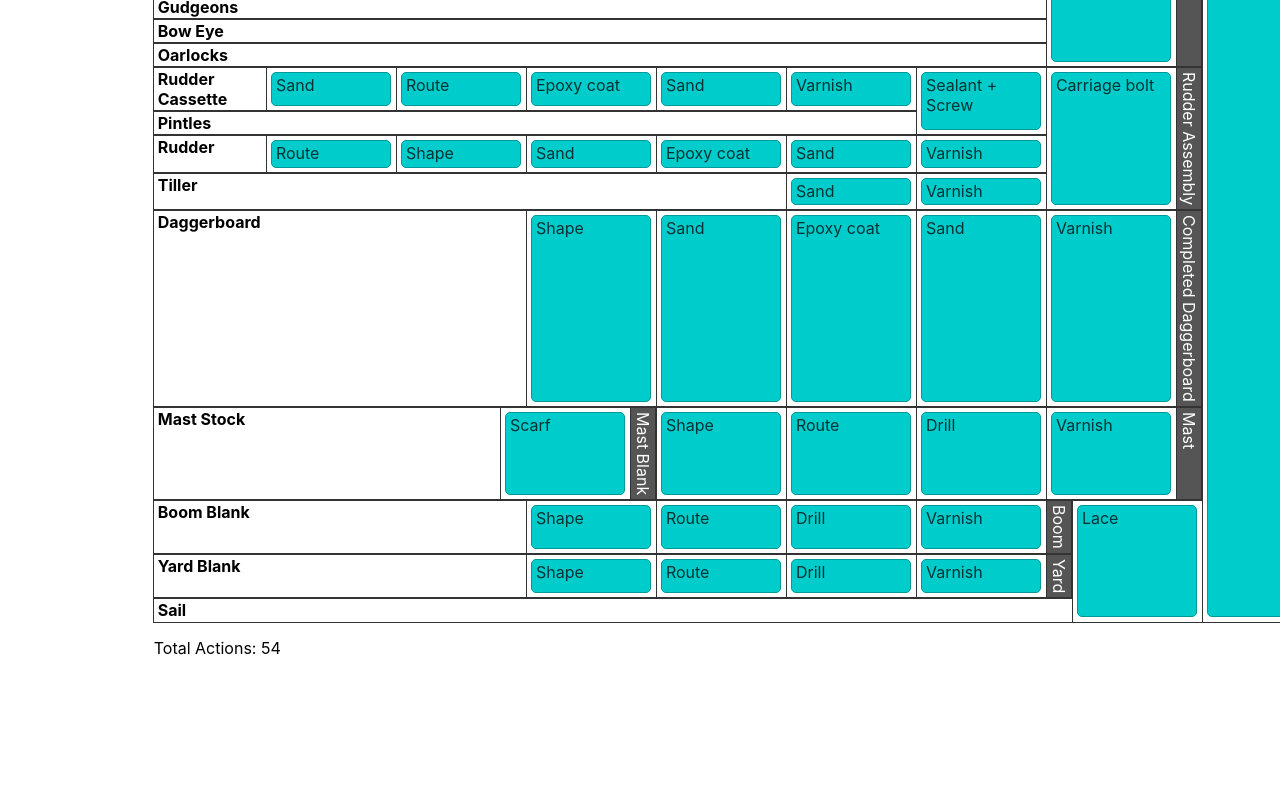
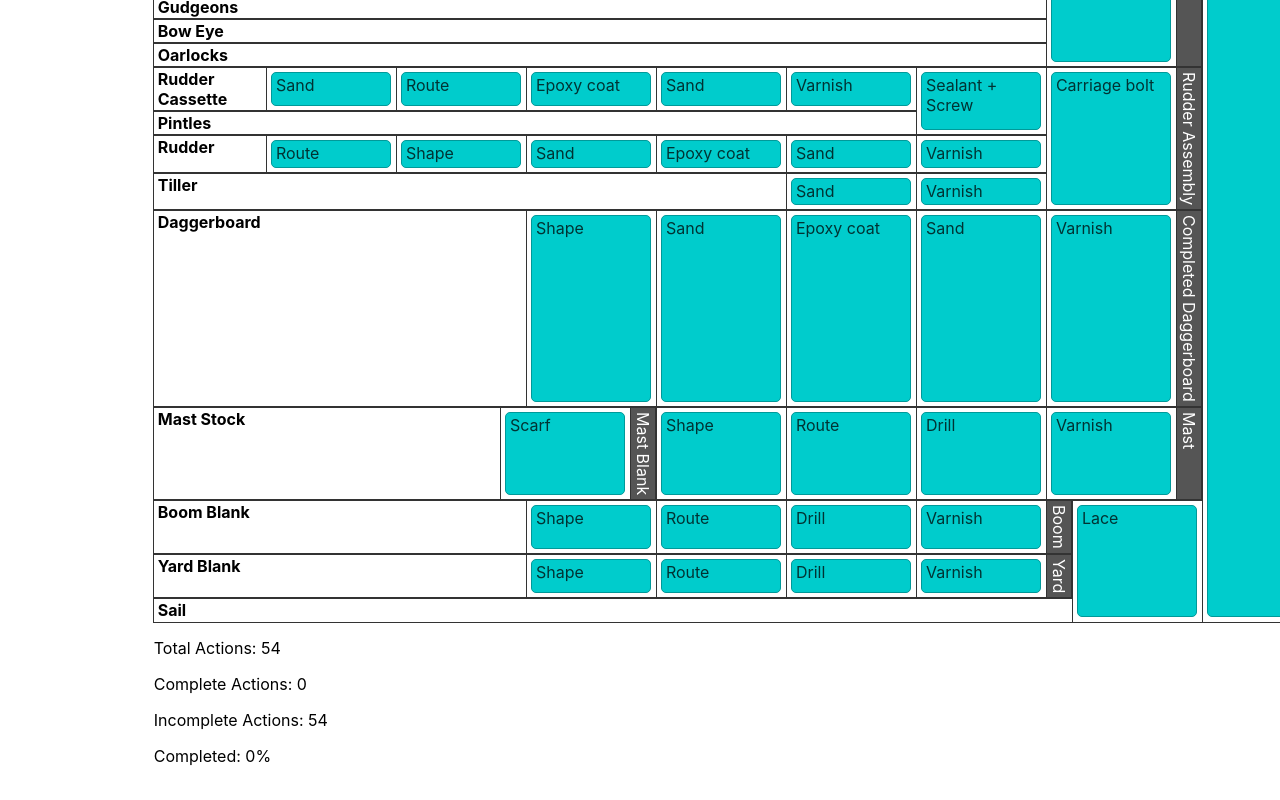
Before and after one commit to IJMacD/engineers-recipes, a React (Create React App) app: page / in a window 1280 px wide. Shown: the part 434-1234 px from the top of the page. Before the commit the page ends 1128 px from the top, so only its background shows below. Built offline with nearby package versions, Linux system fonts and the light colour scheme.

Commit message:
Update stats

```diff
--- a/src/RecipeNodeStats.js
+++ b/src/RecipeNodeStats.js
@@ -6,9 +6,15 @@
  */
 export function RecipeNodeStats({ node }) {
     const actionCount = countActions(node);
+    const completeCount = countCompleteActions(node);
 
     return (
-        <p>Total Actions: {actionCount}</p>
+        <div>
+            <p>Total Actions: {actionCount}</p>
+            <p>Complete Actions: {completeCount}</p>
+            <p>Incomplete Actions: {actionCount - completeCount}</p>
+            <p>Completed: {(completeCount/actionCount*100).toFixed()}%</p>
+        </div>
     );
 }
 
@@ -16,6 +22,13 @@ export function RecipeNodeStats({ node }) {
  * @param {import("./types").RecipeNode} node
  */
 function countActions (node) {
-    const baseCount = typeof node.action === "string" ? 1 : node.action.length;
-    return baseCount + node.pre.reduce((sum, p) => sum + (typeof p === "string" ? 0 : countActions(p)), 0);
+    return 1 + node.pre.reduce((sum, p) => sum + (typeof p === "string" ? 0 : countActions(p)), 0);
 }
+
+/**
+ * @param {import("./types").RecipeNode} node
+ */
+function countCompleteActions (node) {
+    const baseCount = node.completed ? 1 : 0;
+    return baseCount + node.pre.reduce((sum, p) => sum + (typeof p === "string" ? 0 : countCompleteActions(p)), 0);
+}
```
